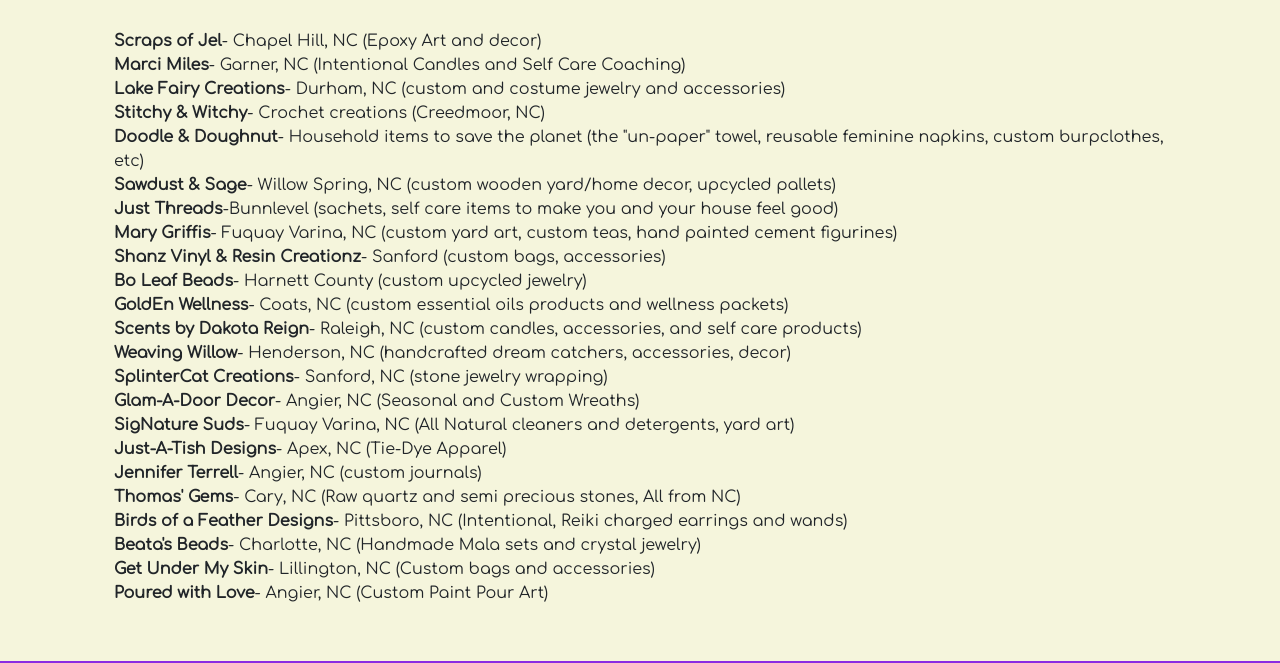
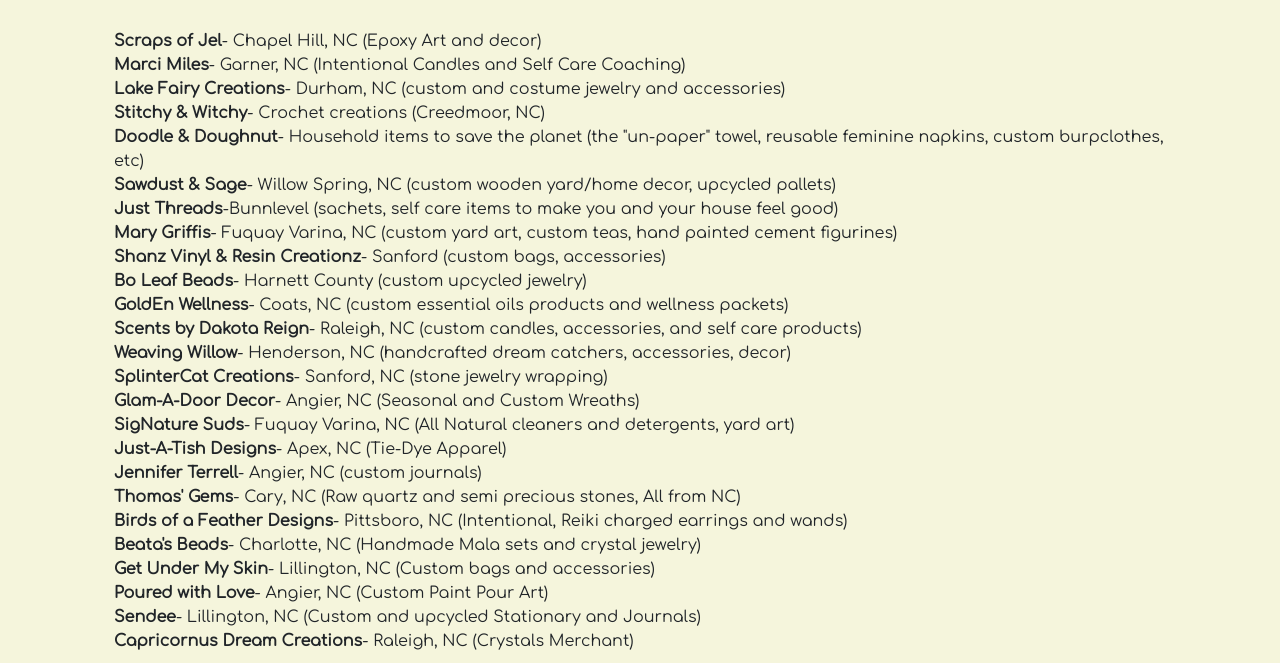
Before and after one commit to snbarnhouse/zenciety, a plain HTML site: page vendors.html in a window 1280 px wide. Shown: the part 580-1243 px from the top of the page. Drawn offline with nearby package versions, Linux system fonts and the light colour scheme.

Commit message:
Vendor updates

```diff
--- a/vendors.html
+++ b/vendors.html
@@ -163,6 +163,12 @@
             <li>
               <strong>Poured with Love</strong>- Angier, NC (Custom Paint Pour Art)
             </li>
+            <li>
+              <strong>Sendee</strong>- Lillington, NC (Custom and upcycled Stationary and Journals)
+            </li>
+            <li>
+              <strong>Capricornus Dream Creations</strong>- Raleigh, NC (Crystals Merchant)
+            </li>
           </ul>
         </div>
       </div>
```
